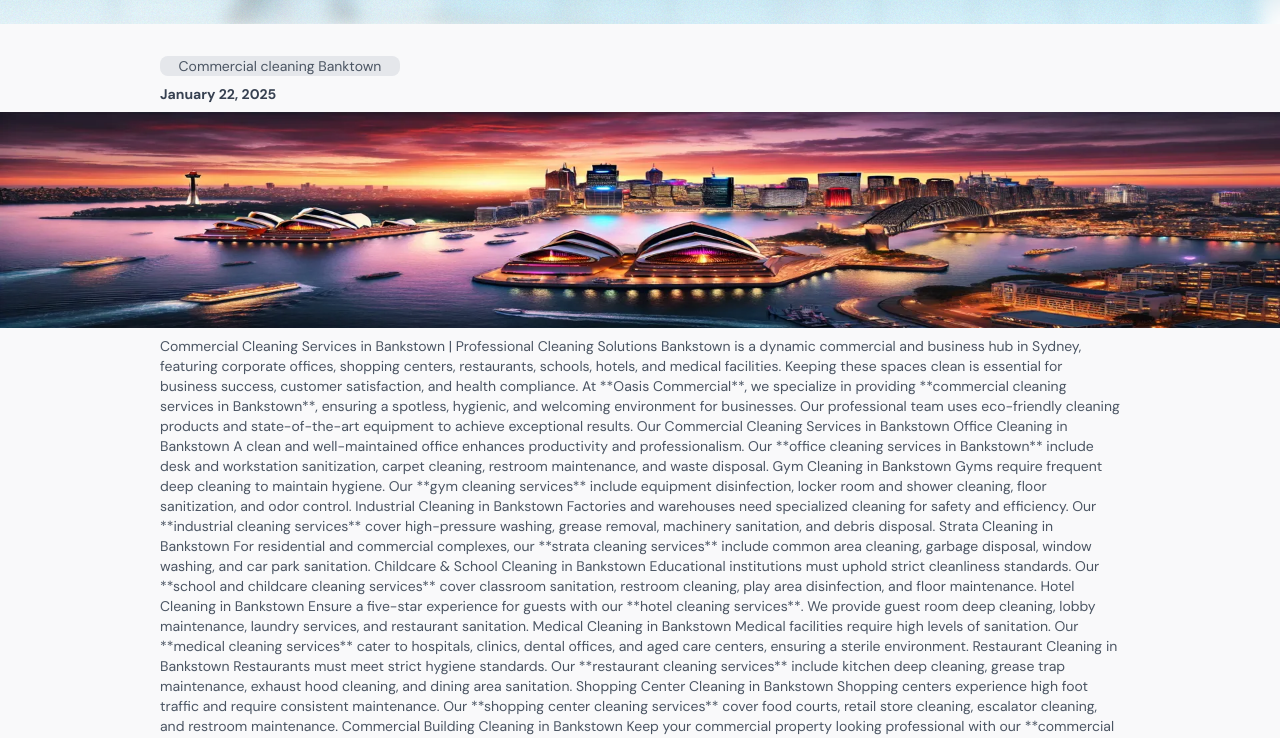
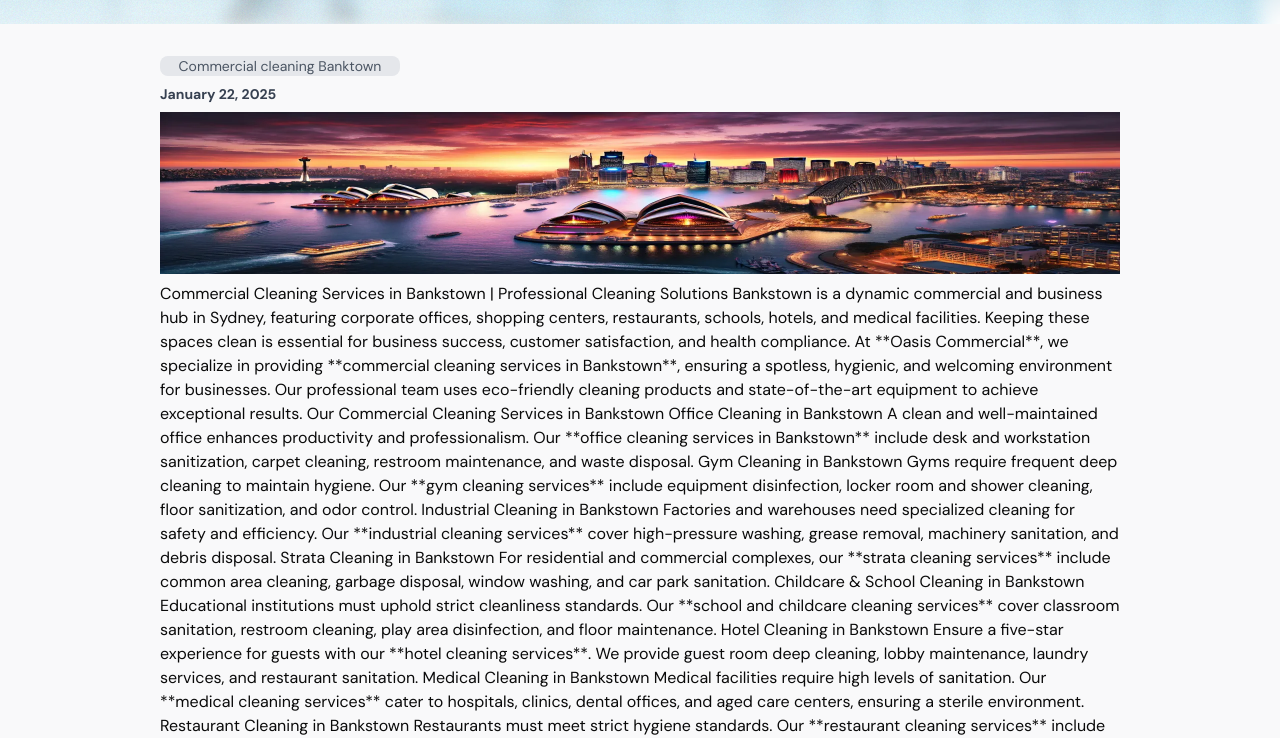
Before and after one commit to DARSOAD/landing, a Next.js app: page /blog/commercial-cleaning-banktown in a window 1280 px wide. Shown: the part 1344-2082 px from the top of the page. Built offline with nearby package versions, Linux system fonts and the light colour scheme.

Commit message:
Promise errorr try 111111

```diff
--- a/app/(pages)/blog/[slug]/page.tsx
+++ b/app/(pages)/blog/[slug]/page.tsx
@@ -1,3 +1,4 @@
+// app/(pages)/blog/[slug]/page.tsx
 
 import { notFound } from "next/navigation";
 import Image from "next/image";
@@ -12,14 +13,22 @@ import servicesEspecificData from "@/app/data/dataEspecificServices.json";
 import Companies from "@/app/components/Companies";
 import Choose from "@/app/components/Choose";
 import Footer from "@/app/components/Footer";
+import { Metadata } from "next";
 
 export function generateStaticParams() {
-    return blogData.map((post) => ({ slug: post.slug }));
+    return blogData.map((post) => ({
+        slug: post.slug // Debe coincidir exactamente con el nombre del segmento dinámico [slug]
+    }));
 }
 
-export async function generateMetadata({ params }: { params: { slug: string } }) {
+export async function generateMetadata({
+    params,
+}: {
+    params: { slug: string };
+}): Promise<Metadata> {
     const article = blogData.find((item) => item.slug === params.slug);
-    if (!article) return { title: "Not found" };
+
+    if (!article) return { title: "Artículo no encontrado" };
 
     return {
         title: article.header,
@@ -30,6 +39,7 @@ export async function generateMetadata({ params }: { params: { slug: string } })
             images: [{ url: article.cover }],
             type: "article",
         },
+        metadataBase: new URL("https://tudominio.com"), // Agrega esta línea
     };
 }
 
@@ -48,18 +58,22 @@ export default function BlogPost({ params }: { params: { slug: string } }) {
                 <h1 className="text-sm font-sans text-gray-600 ml-10 lg:ml-40 bg-gray-200 w-60 text-center rounded-lg">
                     {article.location}
                 </h1>
-                <h3 className="text-sm font-sans text-gray-700 ml-10 lg:ml-40 font-bold">{article.date}</h3>
+                <h3 className="text-sm font-sans text-gray-700 ml-10 lg:ml-40 font-bold">
+                    {article.date}
+                </h3>
 
                 <Image
                     src={article.cover}
                     alt={article.header}
                     width={1920}
                     height={1080}
-                    layout="responsive"
-                    className="w-full h-auto"
+                    className="w-full h-auto px-10 lg:px-40"
+                    priority
                 />
 
-                <p className="text-sm font-sans text-gray-600 px-10 lg:px-40">{article.content}</p>
+                <article className="prose prose-sm max-w-none px-10 lg:px-40">
+                    <div dangerouslySetInnerHTML={{ __html: article.content }} />
+                </article>
             </div>
 
             <TestimonialTwo data={testimonialData} />
--- a/package.json
+++ b/package.json
@@ -21,7 +21,7 @@
     "gsap": "^3.12.7",
     "lodash": "^4.17.21",
     "lucide-react": "^0.476.0",
-    "next": "15.1.7",
+    "next": "^15.2.1",
     "react": "^19.0.0",
     "react-dom": "^19.0.0",
     "react-icons": "^5.4.0",
@@ -33,9 +33,9 @@
     "@eslint/eslintrc": "^3",
     "@next/bundle-analyzer": "^15.2.1",
     "@svgr/webpack": "^8.1.0",
-    "@types/node": "^20",
+    "@types/node": "^20.17.23",
     "@types/prop-types": "^15.7.14",
-    "@types/react": "^19",
+    "@types/react": "^19.0.10",
     "@types/react-dom": "^19",
     "autoprefixer": "^10.4.20",
     "eslint": "^9",
```
Also changed, not shown: 1 other file (tests, documents, lock files or other folders).
